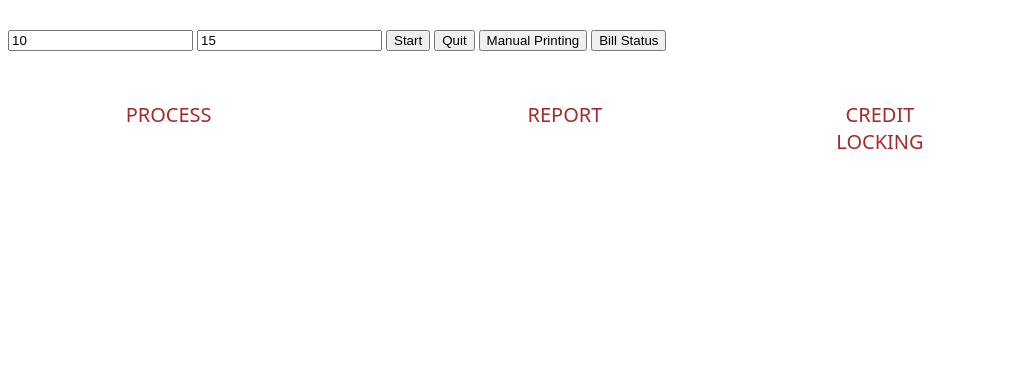
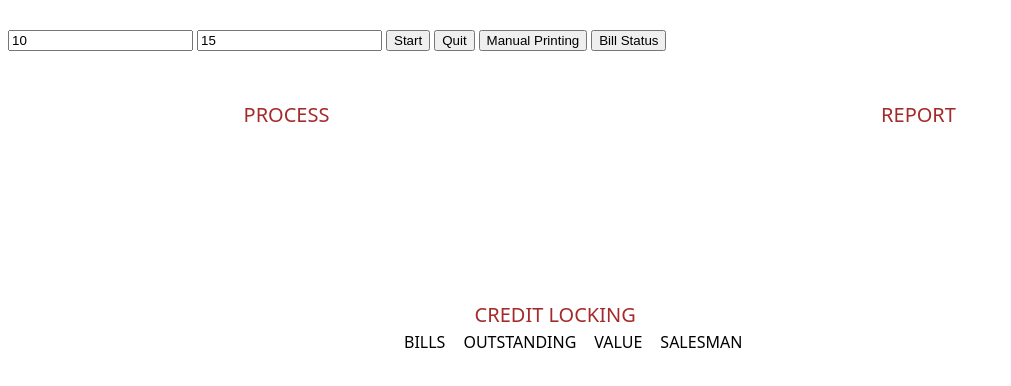
Before and after one commit to Venkatesh2304/Billing, a plain HTML site: page static/index.html in a window 1280 px wide. Shown: the whole page, without its empty margins (0-1011 px from the left). Drawn offline with nearby package versions, Linux system fonts and the light colour scheme.

Commit message:
outtsanding amount

```diff
--- a/static/index.html
+++ b/static/index.html
@@ -25,6 +25,7 @@
         justify-content: space-around;
         align-items: flex-start;
         margin-top: 50px;
+		min-height:200px ;
     }
     td , .creditlock{
         border: none;
@@ -68,14 +69,16 @@
     }
     .creditlock {
         min-width: 400px;
-        overflow: scroll;
-        max-height: 300px;
+        margin-left: 350px;
+        width: fit-content;
     }
     caption,.caption {
         font-size: 20px;
         text-transform: uppercase;
         font-family: system-ui;
         color: brown;
+		width : max-content;
+		margin:auto ;
     }
     .creditlock td {
         padding-left: 8px;
@@ -106,6 +109,7 @@
 					</tr>
 				</tbody>
 			</table>
+
 			<table class="stats">
 				<caption>Report</caption>
 				<tbody>
@@ -115,18 +119,29 @@
 					</tr>
 				</tbody>
 			</table>
+
+		</div>
+
 		<div class="creditlock">
 			<table>
 				<caption> CREDIT LOCKING</caption>
+				<tr class="process">
+					 <td></td>
+					 <td></td>
+					 <td>Bills</td>
+					 <td>Outstanding</td>
+					 <td>Value</td>
+					<td>Salesman</td>
+				</tr>
 				<tr v-for="[shop,data] in Object.entries(creditlock)" class="process">
 					<td> <input v-model="data['status']" type="checkbox" /> </td>
 					<td>{{shop}}</td>
 					<td>{{data["billsutilised"]}}</td>
+					<td>{{data["creditlimit"]}}</td>
 					<td>{{data["billvalue"]}}</td>
 					<td>{{data["salesman"]}}</td>
 				</tr>
 			</table>
-		</div>
 		</div>
 	</div>
 </body>
```
Also changed, not shown: 3 other files. Lines whose indentation alone changed are shown as unchanged.
